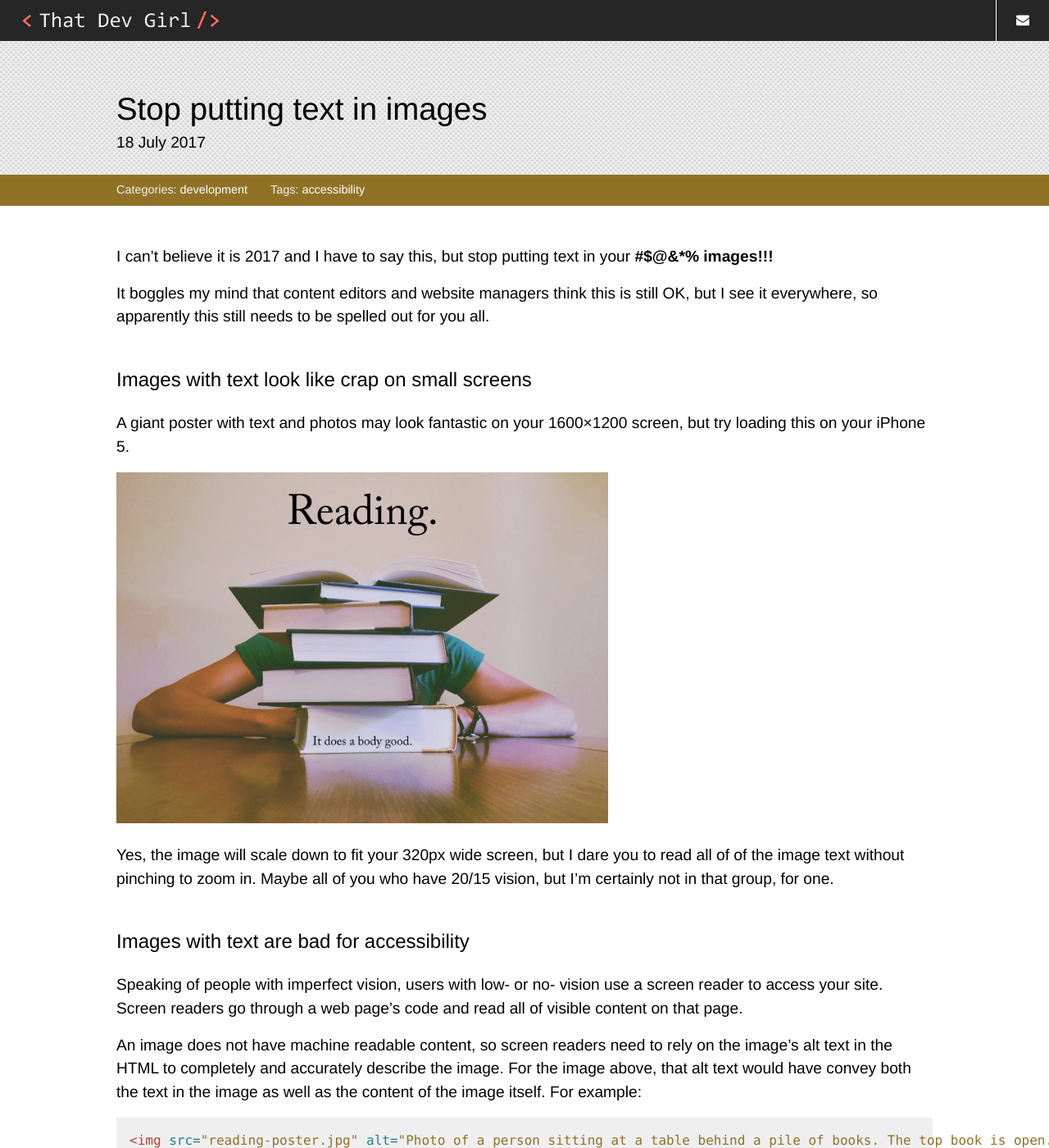
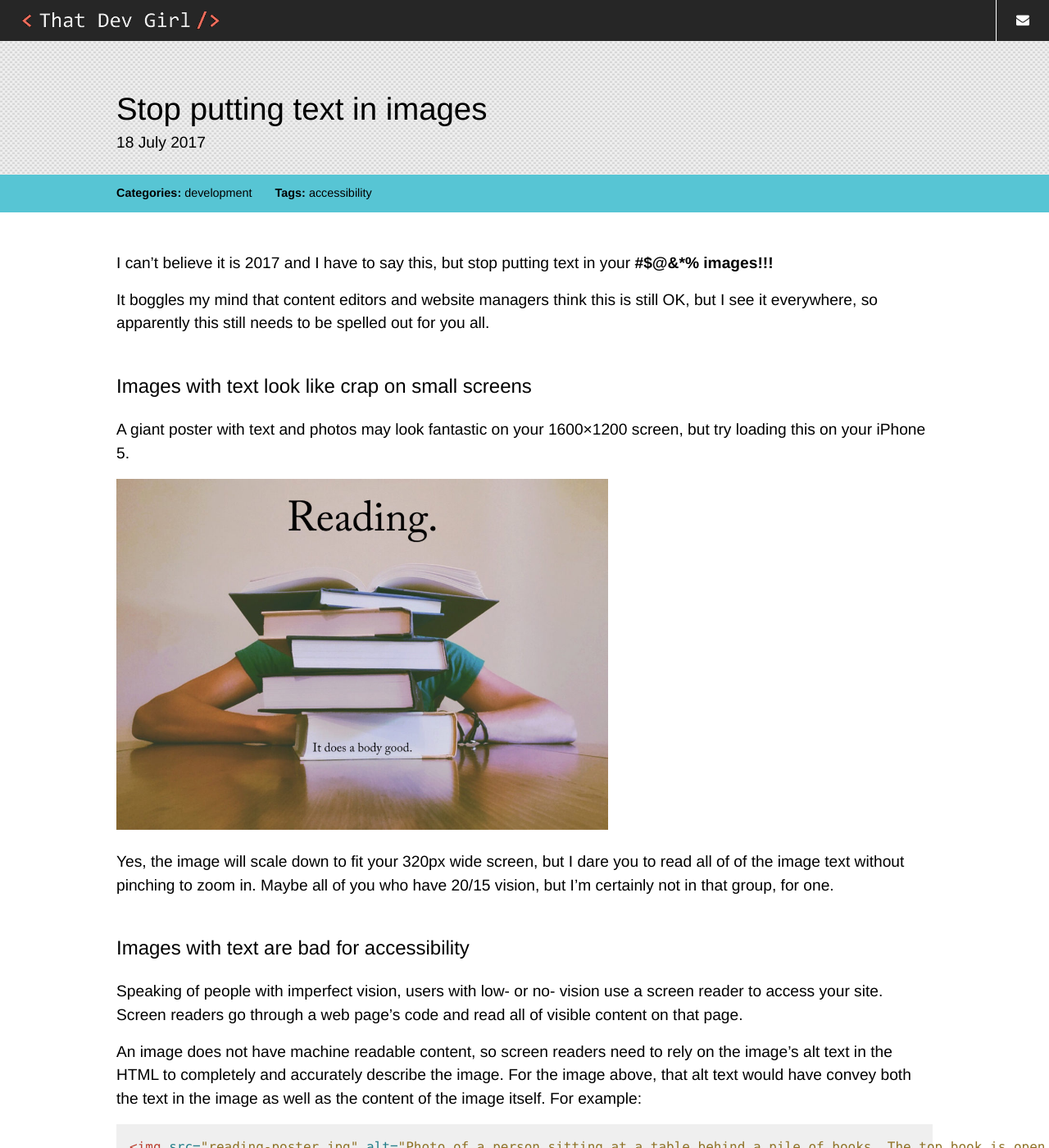
Before and after one commit to That-Dev-Girl-Archives/thatdevgirl.com, a Jekyll site: the page built from _posts/2017-07-18-stop-putting-text-in-images.md, in a window 1280 px wide and 1400 px high. Shown: the whole window at 82% size. Built offline with Jekyll 4.4.1, drawn with Linux system fonts in a browser that asks for light colours.

Commit message:
Minor tweaks to post styles

```diff
--- a/_sass/modules/_post.scss
+++ b/_sass/modules/_post.scss
@@ -27,9 +27,8 @@
 
   // Taxonomy block.
   .taxonomy {
-    background: $orange;
-    color: $white;
-    padding: 0.5rem 0;
+    background: lighten($blue, 25%);
+    padding: 0.75rem 0;
 
     .container {
       margin-bottom: 0;
@@ -42,7 +41,7 @@
     }
 
     span {
-      color: $grey_light;
+      font-weight: bold;
       margin-left: 1.5rem;
 
       &:first-child {
```
